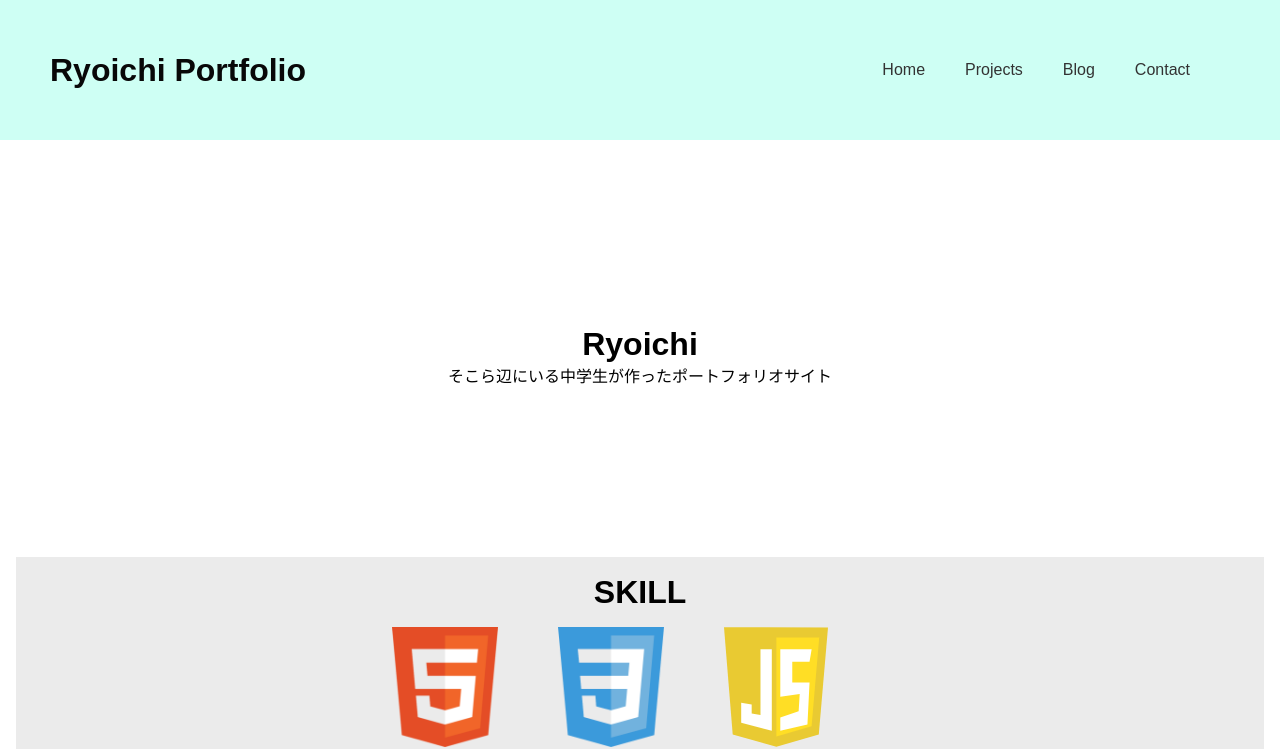
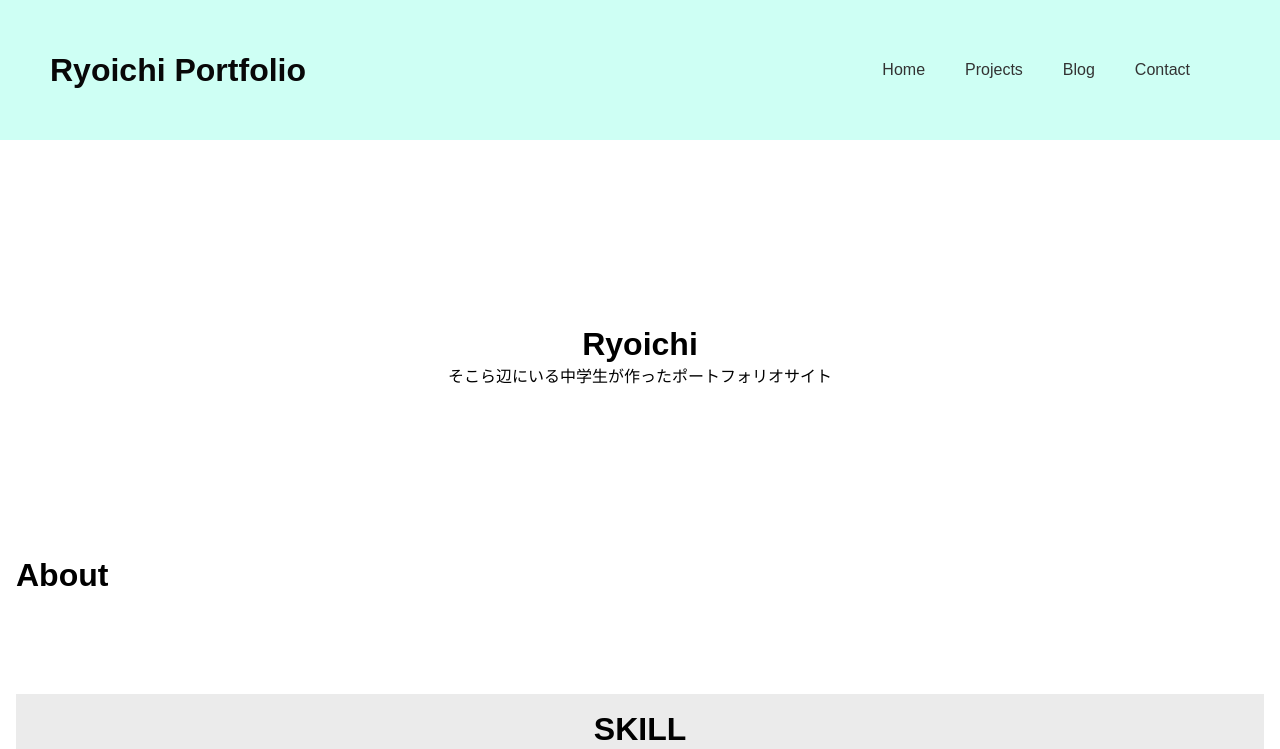
Before and after one commit to Ryoichi1222/Nuxt-portfolio, a Nuxt app: page / in a window 1280 px wide. Shown: the top 749 px of the page. Built offline with nearby package versions, Linux system fonts and the light colour scheme.

Commit message:
index.vue

```diff
--- a/pages/index.vue
+++ b/pages/index.vue
@@ -3,7 +3,9 @@
     <div class="top-page">
     <h1>Ryoichi</h1>
     <p>そこら辺にいる中学生が作ったポートフォリオサイト</p>
-
+    </div>
+    <div class="about">
+      <h1>About</h1>
     </div>
     <div class="skill">
       <h1>SKILL</h1>
@@ -14,9 +16,6 @@
       <img class="nuxt" src="/Nuxt_log.png">
       <img class="ruby" src="/Ruby_logo.png">
       <img class="rails" src="/Rails_Logo.png">
-    </div>
-    <div class="About">
-
     </div>
     <nuxt-link to="/projects">View Projects</nuxt-link>
     <nuxt-link to="/contact">Contact Me</nuxt-link>
@@ -38,6 +37,13 @@ div {
   margin-top: 170px;
   margin-bottom: 170px;
 }
+
+.about {
+  margin-top: 100px;
+  margin-bottom: 100px;
+}
+
+
 
 .skill {
   height: 400px;
@@ -76,9 +82,6 @@ div {
   padding-right: 20px;
 }
 
-.About {
-
-}
 
 
 
```
